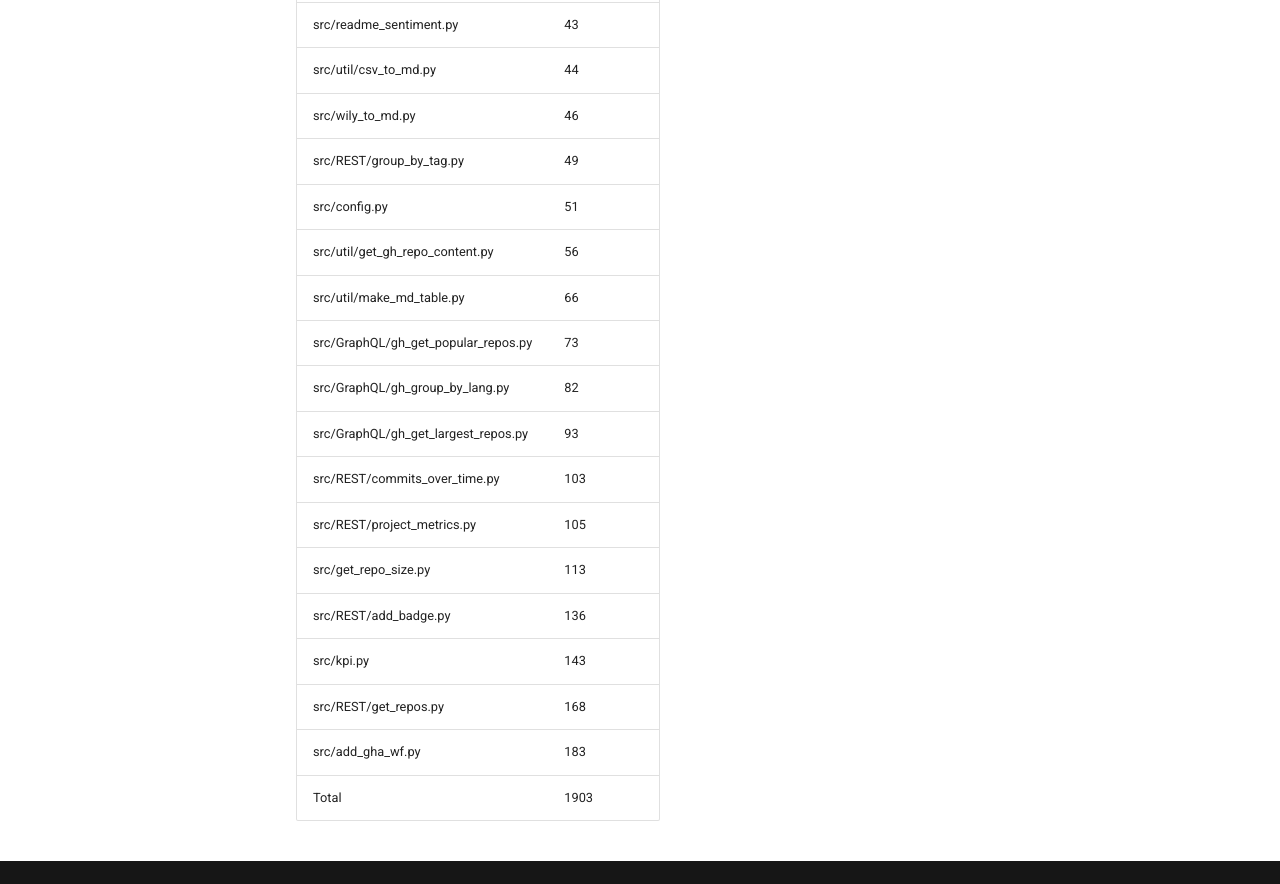
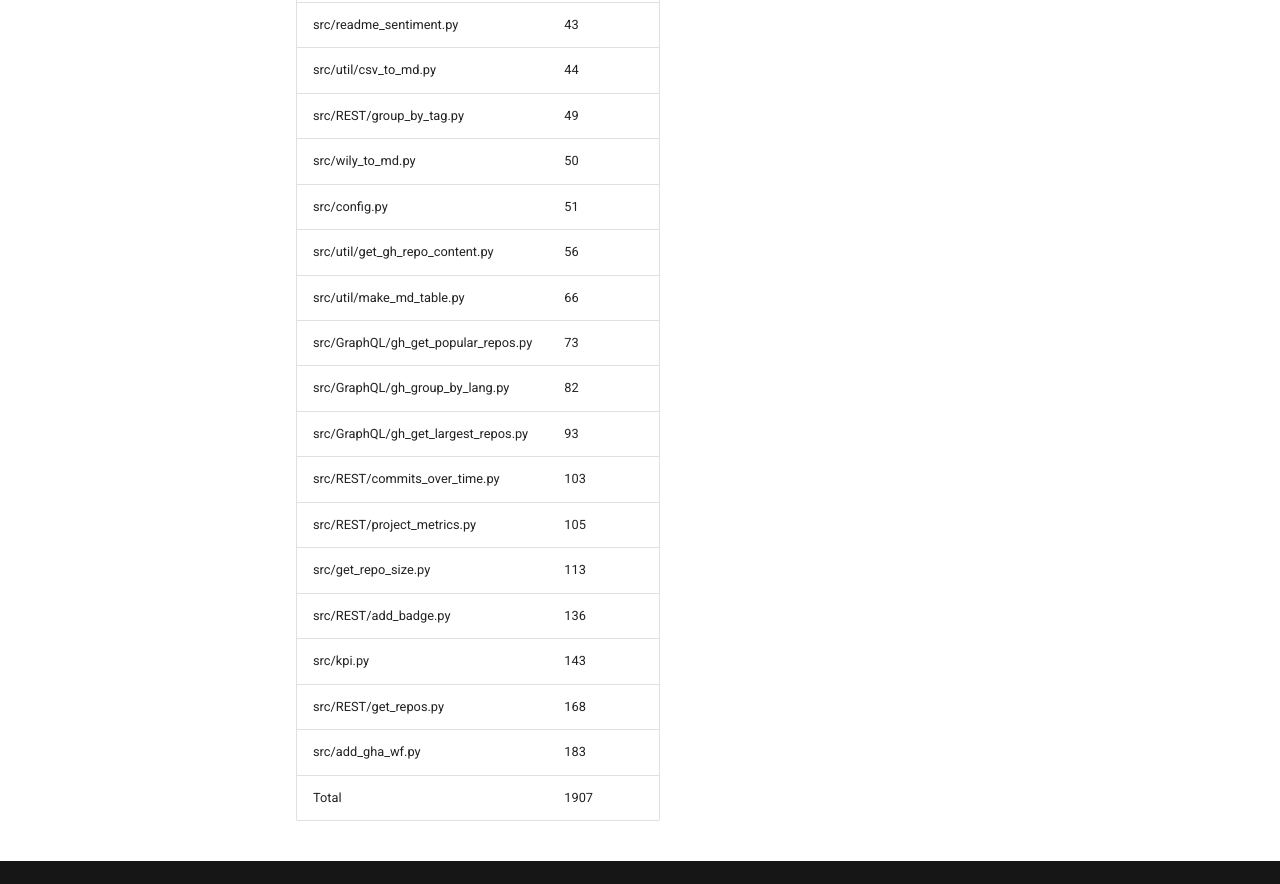
Before and after one commit to TheNewThinkTank/project-metrics, an MkDocs documentation site: the page built from docs/project_docs/code-analysis/wily-loc.md, in a window 1280 px wide and 1400 px high, scrolled down 342 px. Shown: the part 475-1359 px from the top of the window. Built offline with MkDocs 1.6.1 and Material for MkDocs 9.7.7, drawn with Linux system fonts in a browser that asks for light colours.

Commit message:
Updating file

```diff
--- a/docs/project_docs/code-analysis/wily-loc.md
+++ b/docs/project_docs/code-analysis/wily-loc.md
@@ -16,8 +16,8 @@
 | src/save_file_to_github.py          |              39 |
 | src/readme_sentiment.py             |              43 |
 | src/util/csv_to_md.py               |              44 |
-| src/wily_to_md.py                   |              46 |
 | src/REST/group_by_tag.py            |              49 |
+| src/wily_to_md.py                   |              50 |
 | src/config.py                       |              51 |
 | src/util/get_gh_repo_content.py     |              56 |
 | src/util/make_md_table.py           |              66 |
@@ -31,4 +31,4 @@
 | src/kpi.py                          |             143 |
 | src/REST/get_repos.py               |             168 |
 | src/add_gha_wf.py                   |             183 |
-| Total                               |            1903 |
+| Total                               |            1907 |
```
